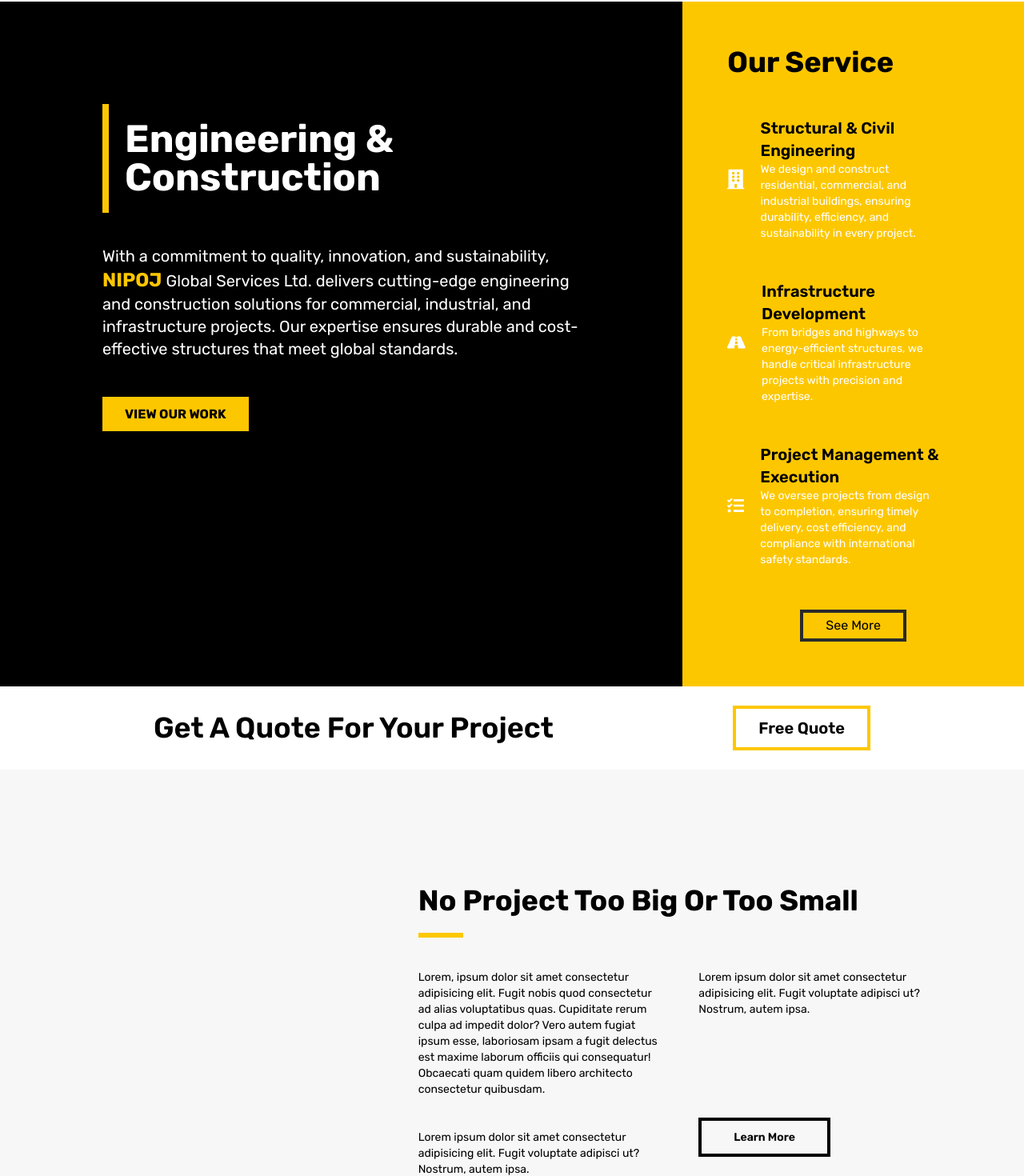
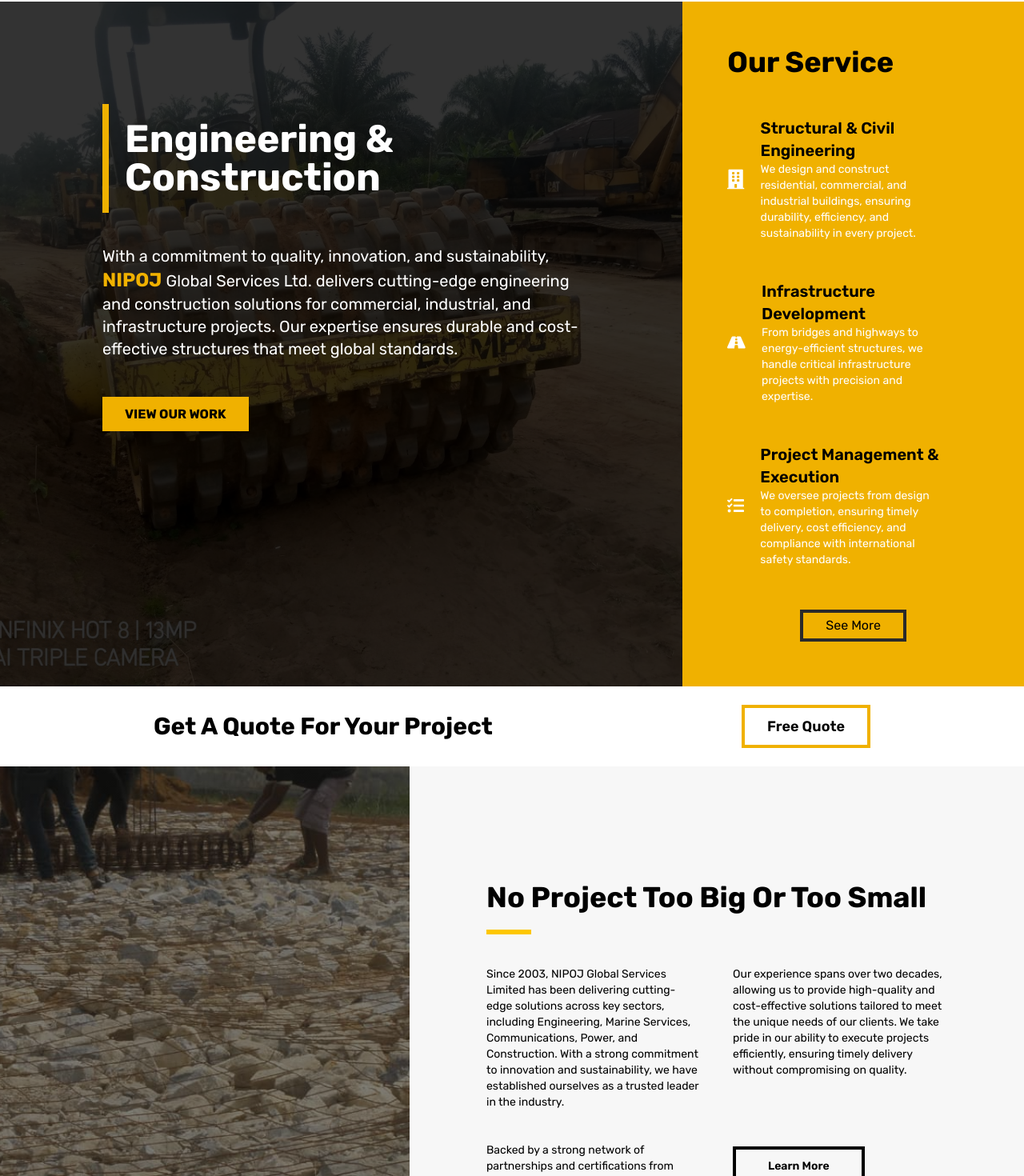
Before and after one commit to thedon-dev/nipoj-global, a React (Vite) app: page / in a window 1280 px wide. Shown: the part 70-1540 px from the top of the page at 80% size. Built offline with nearby package versions, Linux system fonts and the light colour scheme.

Commit message:
More Updates

```diff
--- a/src/components/Footer.jsx
+++ b/src/components/Footer.jsx
@@ -22,7 +22,7 @@
   return (
     <footer>
       <div className="2xl:container mx-auto flex flex-col lg:flex-row">
-        <div className="lg:w-1/2 bg-yellow-400 px-[5%] py-14">
+        <div className="lg:w-1/2 bg-yellow-500 px-[5%] py-14">
           <h3 className="font-bold text-4xl lg:text-5xl">Contact Us</h3>
           <div className="border-[3px] border-[#2a2a2a] w-10 mt-5"></div>
           <form className="grid grid-cols-2 gap-5 mt-8">
--- a/src/pages/HomePage.jsx
+++ b/src/pages/HomePage.jsx
@@ -5,6 +5,9 @@
 import LatestProjects from "../sections/mainPage/LatestProjects";
 import { Helmet } from "react-helmet";
 import { FaBuilding, FaRoad, FaTasks } from "react-icons/fa";
+import AboutSection from "../sections/mainPage/AboutSection";
+import HeroImage from "../assets/HeroImage.jpg";
+import image2 from "../assets/image2.jpg";
 
 const HomePage = () => {
   return (
@@ -40,26 +43,30 @@
         <section className="flex flex-col lg:flex-row 2xl:container mx-auto">
           <div
             className="lg:w-2/3 py-32 px-[5%] lg:p-32 bg-black text-white"
-            style={{ backgroundImage: `url()` }}
+            style={{
+              backgroundImage: `linear-gradient(rgba(0, 0, 0, 0.8), rgba(0, 0, 0, 0.8)), url(${HeroImage})`,
+              backgroundSize: "cover",
+              backgroundPosition: "center",
+            }}
           >
-            <h1 className="text-4xl lg:text-5xl font-bold border-l-8 border-yellow-400 p-3 lg:p-5 text-white">
+            <h1 className="text-4xl lg:text-5xl font-bold border-l-8 border-yellow-500 p-3 lg:p-5 text-white">
               Engineering & Construction
             </h1>
             <p className="mt-10 text-sm lg:text-xl">
               With a commitment to quality, innovation, and sustainability,{" "}
-              <span className="text-2xl text-yellow-400 font-bold">NIPOJ </span>
+              <span className="text-2xl text-yellow-500 font-bold">NIPOJ </span>
               Global Services Ltd. delivers cutting-edge engineering and
               construction solutions for commercial, industrial, and
               infrastructure projects. Our expertise ensures durable and
               cost-effective structures that meet global standards.
             </p>
             <div className="mt-14">
-              <Link className="uppercase font-bold lg:text-md px-7 py-3 bg-yellow-400 text-black">
+              <Link className="uppercase font-bold lg:text-md px-7 py-3 bg-yellow-500 text-black">
                 view our work
               </Link>
             </div>
           </div>
-          <div className="bg-yellow-400 lg:w-1/3 px-[5%] py-14 lg:p-14">
+          <div className="bg-yellow-500 lg:w-1/3 px-[5%] py-14 lg:p-14">
             <h2 className="font-bold text-4xl">Our Service</h2>
             <div className="flex flex-col py-10 justify-center gap-10 ">
               <div className="flex gap-5 items-center mt-2">
@@ -111,11 +118,11 @@
         </section>
         <div className="py-8 px-[5%] lg:px-[15%]">
           <div className="2xl:container mx-auto flex flex-wrap items-center justify-between">
-            <h2 className="text-sm lg:text-4xl font-semibold lg;font-bold">
+            <h2 className="text-sm lg:text-3xl font-semibold lg:font-bold">
               Get A Quote For Your Project
             </h2>
             <div className="">
-              <Link className="text-sm lg:text-xl font-semibold border-4 border-yellow-400 px-4 py-2 lg:px-7 lg:py-3">
+              <Link className="text-sm lg:text-lg font-semibold border-4 border-yellow-500 px-4 py-2 lg:px-7 lg:py-3">
                 Free Quote
               </Link>
             </div>
@@ -123,8 +130,23 @@
         </div>
         <section className="bg-[#f7f7f7]">
           <div className="2xl:container flex flex-col lg:flex-row mx-auto">
-            <div className="lg:w-1/3 h-[20rem]"></div>
-            <div className="lg:w-2/3 mt-10 lg:mt-0">
+            <div
+              className="lg:w-2/5 hidden lg:block"
+              style={{
+                backgroundImage: `linear-gradient(rgba(0, 0, 0, 0.5), rgba(0, 0, 0, 0.5)), url(${image2})`,
+                backgroundSize: "cover",
+                backgroundPosition: "center",
+              }}
+            ></div>
+            <div
+              className="lg:w-2/5 h-[20rem] block lg:hidden"
+              style={{
+                backgroundImage: `linear-gradient(rgba(0, 0, 0, 0.5), rgba(0, 0, 0, 0.5)), url(${image2})`,
+                backgroundSize: "cover",
+                backgroundPosition: "center",
+              }}
+            ></div>
+            <div className="lg:w-3/5 mt-10 lg:mt-0">
               <div className="px-[5%] lg:px-24 lg:py-36">
                 <h2 className="font-bold text-4xl">
                   No Project Too Big Or Too Small
@@ -132,22 +154,27 @@
                 <YellowMarker />
                 <div className="grid lg:grid-cols-2 text-sm gap-5 lg:gap-10 mt-10">
                   <p>
-                    Lorem, ipsum dolor sit amet consectetur adipisicing elit.
-                    Fugit nobis quod consectetur ad alias voluptatibus quas.
-                    Cupiditate rerum culpa ad impedit dolor? Vero autem fugiat
-                    ipsum esse, laboriosam ipsam a fugit delectus est maxime
-                    laborum officiis qui consequatur! Obcaecati quam quidem
-                    libero architecto consectetur quibusdam.
+                    Since 2003, NIPOJ Global Services Limited has been
+                    delivering cutting-edge solutions across key sectors,
+                    including Engineering, Marine Services, Communications,
+                    Power, and Construction. With a strong commitment to
+                    innovation and sustainability, we have established ourselves
+                    as a trusted leader in the industry.
                   </p>
                   <p>
-                    Lorem ipsum dolor sit amet consectetur adipisicing elit.
-                    Fugit voluptate adipisci ut? Nostrum, autem ipsa.
+                    Our experience spans over two decades, allowing us to
+                    provide high-quality and cost-effective solutions tailored
+                    to meet the unique needs of our clients. We take pride in
+                    our ability to execute projects efficiently, ensuring timely
+                    delivery without compromising on quality.
                   </p>
                   <p>
-                    Lorem ipsum dolor sit amet consectetur adipisicing elit.
-                    Fugit voluptate adipisci ut? Nostrum, autem ipsa.
+                    Backed by a strong network of partnerships and
+                    certifications from regulatory bodies such as COREN, DPR,
+                    and NOSDRA, we continue to push the boundaries of excellence
+                    in Engineering and Construction.
                   </p>
-                  <div className="mt-8 lg:mt-0">
+                  <div className="mt-5">
                     <Link className="px-10 py-3 border-4 font-semibold border-black">
                       Learn More
                     </Link>
@@ -155,14 +182,14 @@
                 </div>
               </div>
               <div className="flex text-black mt-10 2xl:container mx-auto">
-                <div className="bg-yellow-400 w-1/2 flex flex-col items-center p-4">
-                  <h3 className="font-bold text-xl lg:text-3xl">12</h3>
+                <div className="bg-yellow-500 w-1/2 flex flex-col items-center p-4">
+                  <h3 className="font-bold text-xl lg:text-3xl">21</h3>
                   <p className="font-semibold lg:font-bold">
                     years established
                   </p>
                 </div>
                 <div className="bg-[#242424] w-1/2 flex flex-col items-center p-4 text-white">
-                  <h3 className="font-bold text-xl lg:text-3xl">250</h3>
+                  <h3 className="font-bold text-xl lg:text-3xl">250+</h3>
                   <p className="font-semibold lg:font-bold">
                     projects completed
                   </p>
@@ -171,7 +198,9 @@
             </div>
           </div>
         </section>
+
         <LatestProjects />
+        <AboutSection />
       </main>
     </>
   );
--- /dev/null
+++ b/src/sections/mainPage/AboutSection.jsx
@@ -0,0 +1,44 @@
+import React from "react";
+import YellowMarker from "../../components/YellowMarker";
+import { Link } from "react-router-dom";
+
+const AboutSection = () => {
+  return (
+    <section className="flex flex-col lg:flex-row">
+      <div className="lg:w-2/5 bg-[#2a2a2a] text-white px-[5%] py-10 lg:p-20">
+        <h2 className="text-3xl lg:text-4xl font-bold">
+          We've Been Building For Over 10 Years
+        </h2>
+        <YellowMarker />
+        <p className="text-sm mt-10">
+          Lorem ipsum dolor sit amet consectetur adipisicing elit. Voluptate
+          sit, consectetur eveniet consequatur minus temporibus velit neque
+          numquam dolor illum!
+        </p>
+        <div className="mt-10">
+          <Link className="lg:text-lg font-semibold px-7 py-2 border-4 border-yellow-500">
+            ABOUT US
+          </Link>
+        </div>
+      </div>
+      <div className="lg:w-3/5">
+        <div className="">
+          <video src="" className=""></video>
+        </div>
+        <div className="flex w-full mt-auto">
+          <div className="bg-yellow-500 w-1/2 px-5 flex flex-col justify-center">
+            <h2 className="text-xl font-semibold">Call For A Quote</h2>
+            <p className="text-lg">+234 (0) 8035306165</p>
+          </div>
+          <div className="grid place-content-center w-1/2 p-5">
+            <Link className="px-7 py-2 border-4 border-[#2a2a2a]">
+              Online Estimate Form
+            </Link>
+          </div>
+        </div>
+      </div>
+    </section>
+  );
+};
+
+export default AboutSection;
```
Also changed, not shown: src/assets/HeroImage.jpg (added), src/assets/image2.jpg (added).
